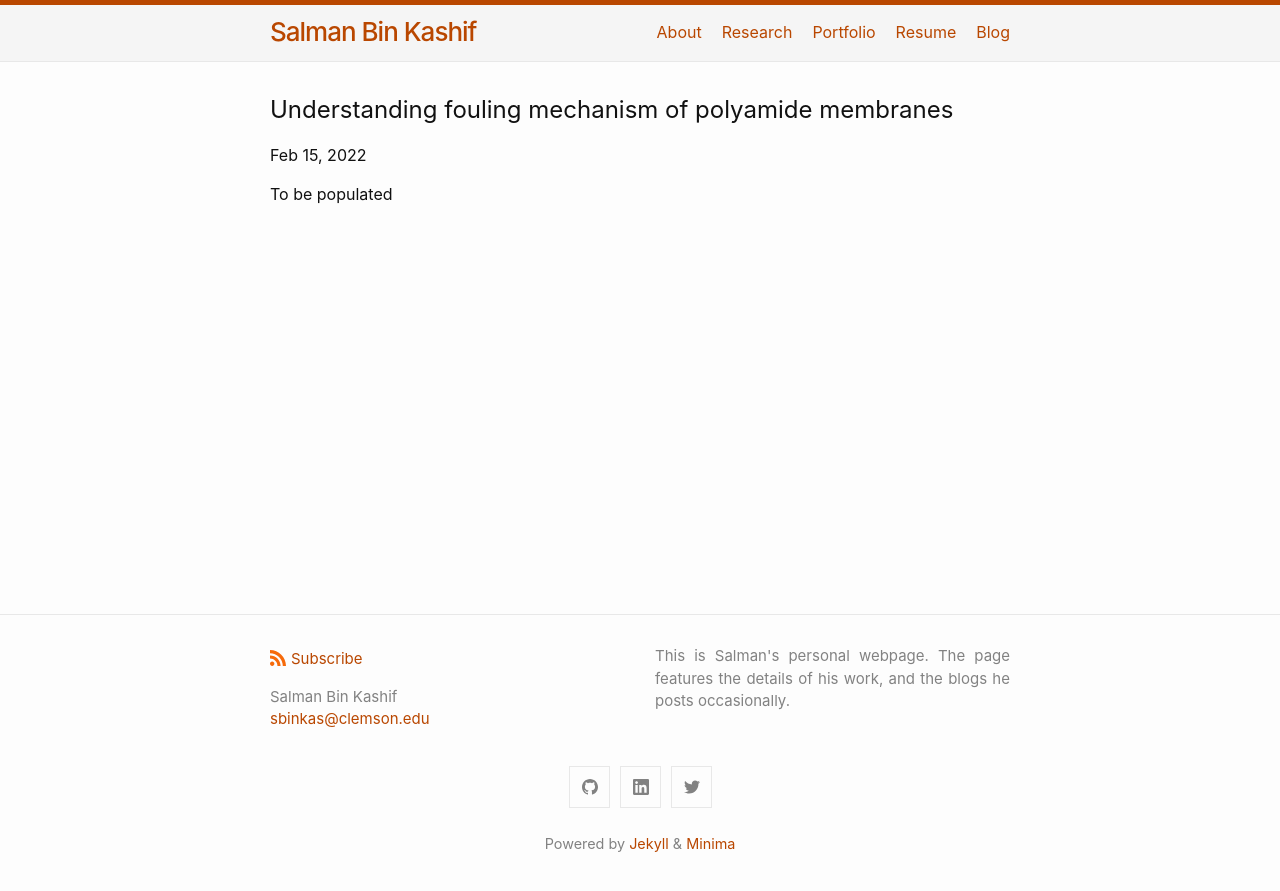
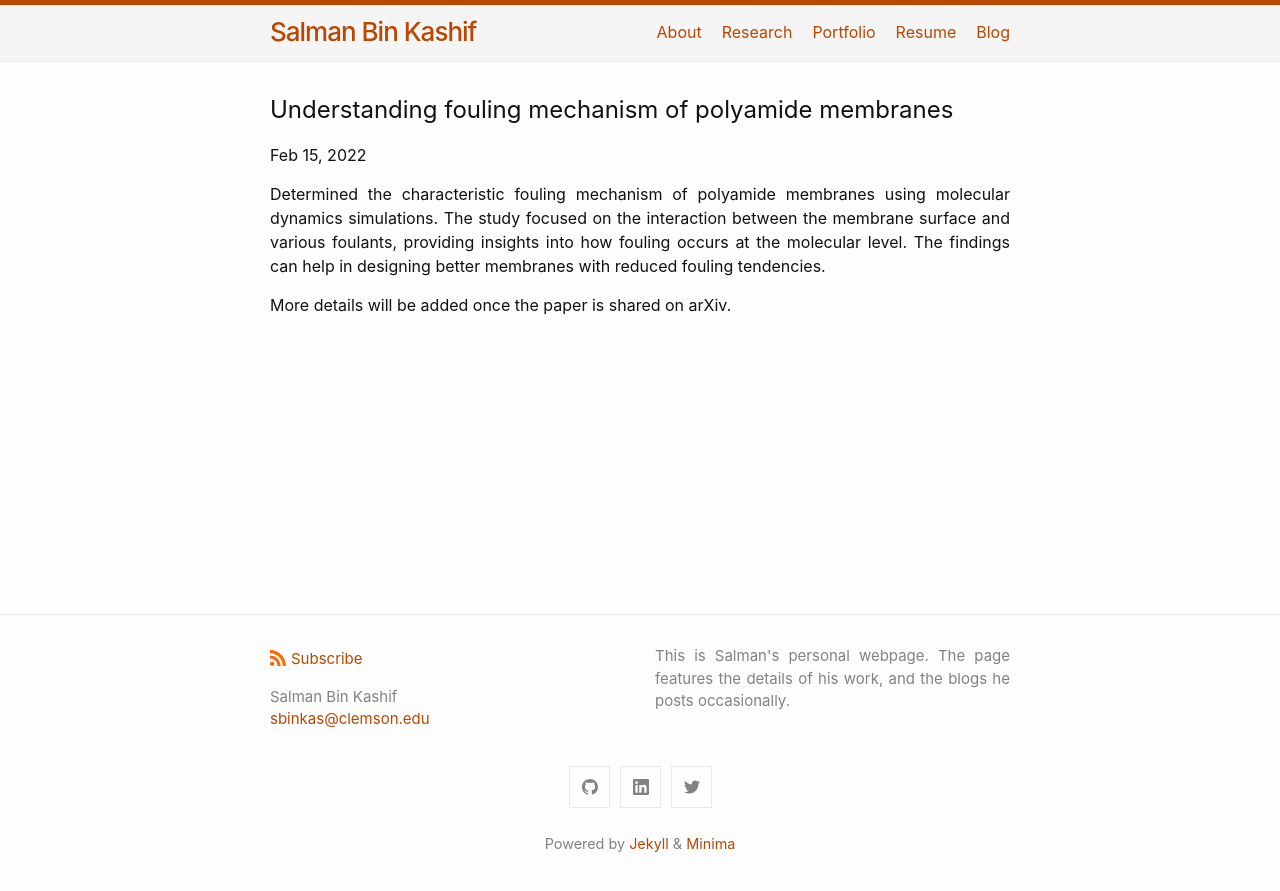
Before and after one commit to sbkashif/sbkashif.github.io, a Jekyll site: the page built from _research/2-fouling-mechanism.md, in a window 1280 px wide. Shown: the top 891 px of the page. Built offline with Jekyll 4.4.1, drawn with Linux system fonts in a browser that asks for light colours.

Commit message:
add placeholder research descriptions

```diff
--- a/_research/2-fouling-mechanism.md
+++ b/_research/2-fouling-mechanism.md
@@ -5,4 +5,6 @@ thumbnail: assets/images/fouling.png
 date: 2022-02-15
 ---
 
-To be populated
+Determined the characteristic fouling mechanism of polyamide membranes using molecular dynamics simulations. The study focused on the interaction between the membrane surface and various foulants, providing insights into how fouling occurs at the molecular level. The findings can help in designing better membranes with reduced fouling tendencies.
+
+More details will be added once the paper is shared on arXiv.
```
Also changed, not shown: _research/1-polymerization-software.md (+1 -1 lines), _research/3-data-driven-design.md (+3 -1 lines).
